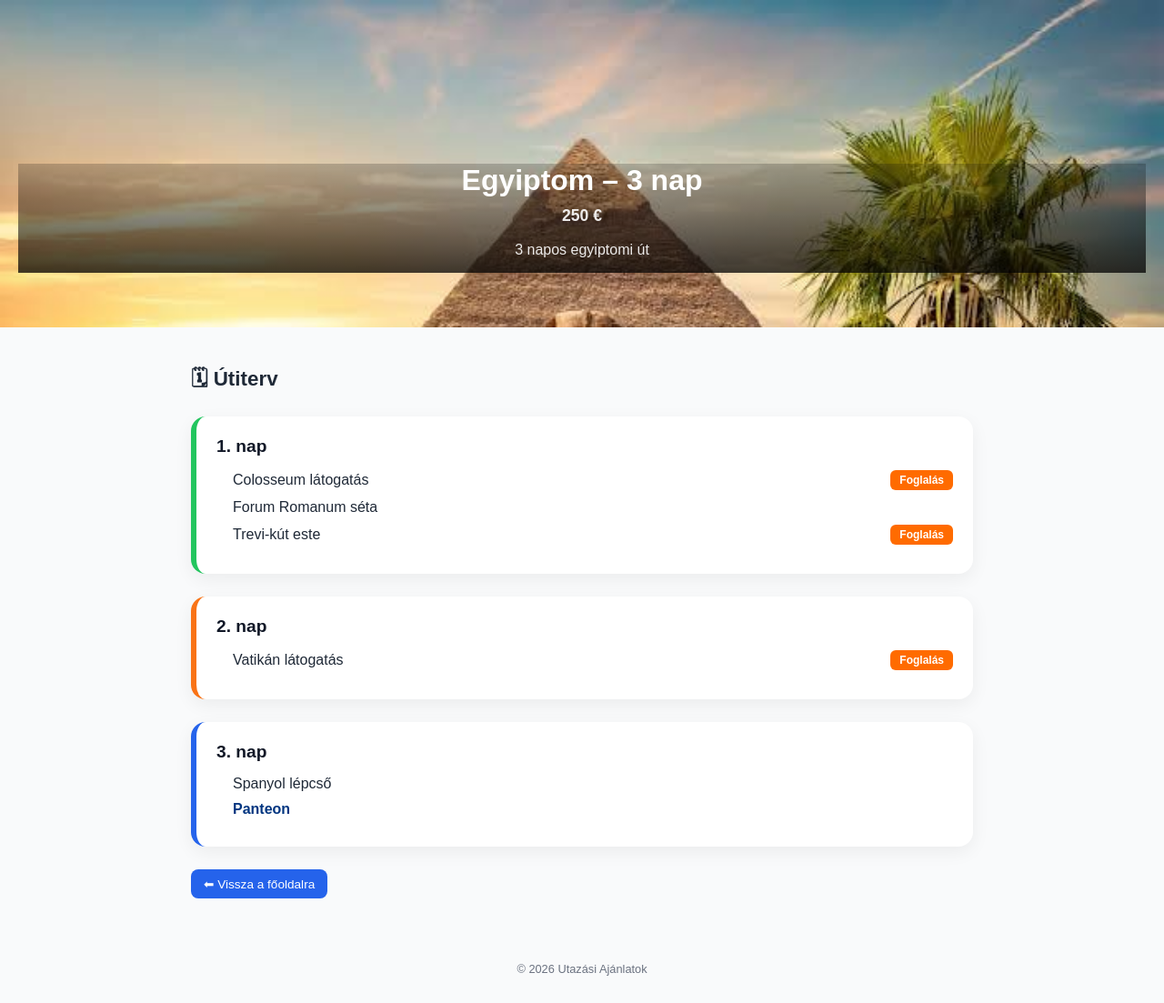
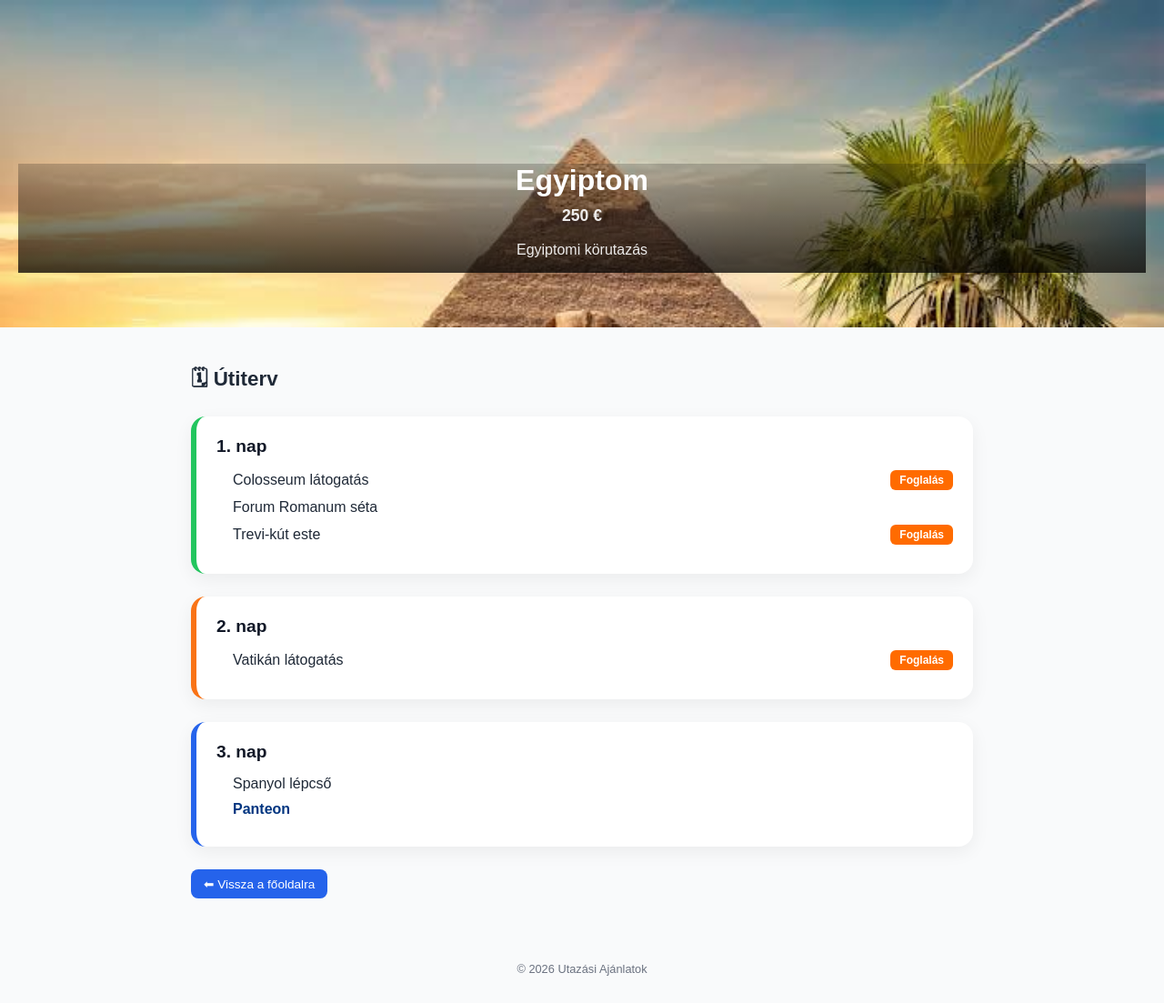
Before and after one commit to Norbi6/travel_site, a Jekyll site: the page built from _offers/Egypt.md, in a window 1280 px wide. Shown: the whole page at 91% size. Built offline with Jekyll 4.4.1, drawn with Linux system fonts in a browser that asks for light colours.

Commit message:
Update Egypt.md

```diff
--- a/_offers/Egypt.md
+++ b/_offers/Egypt.md
@@ -1,7 +1,7 @@
 ---
 layout: offer
-title: "Egyiptom – 3 nap"
-description: "3 napos egyiptomi út"
+title: "Egyiptom"
+description: "Egyiptomi körutazás"
 duration: "3 nap"
 price: "250 €"
 image: "/assets/images/1_srDpAnFoIVYhF6_hmgMXnQ.jpg"
```
